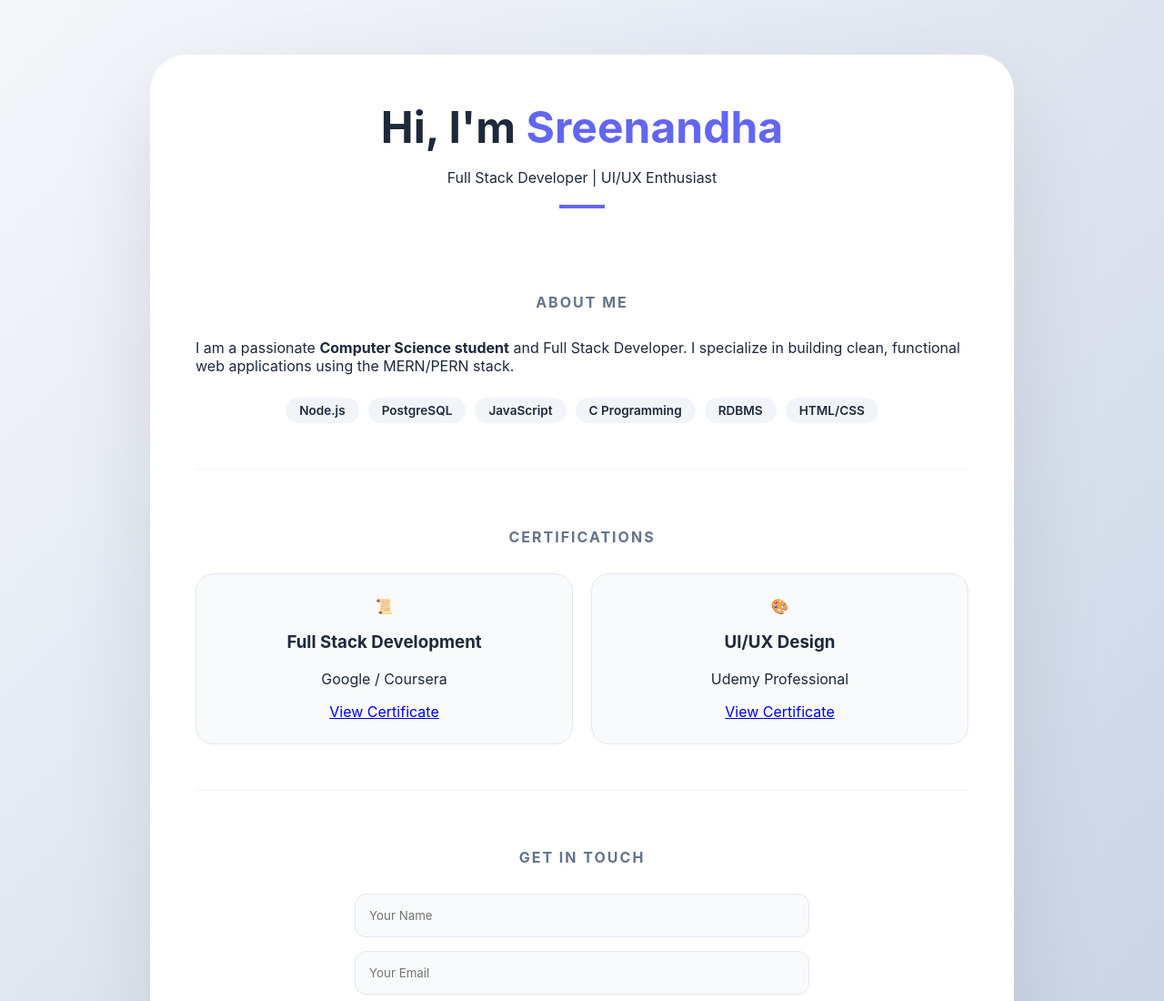
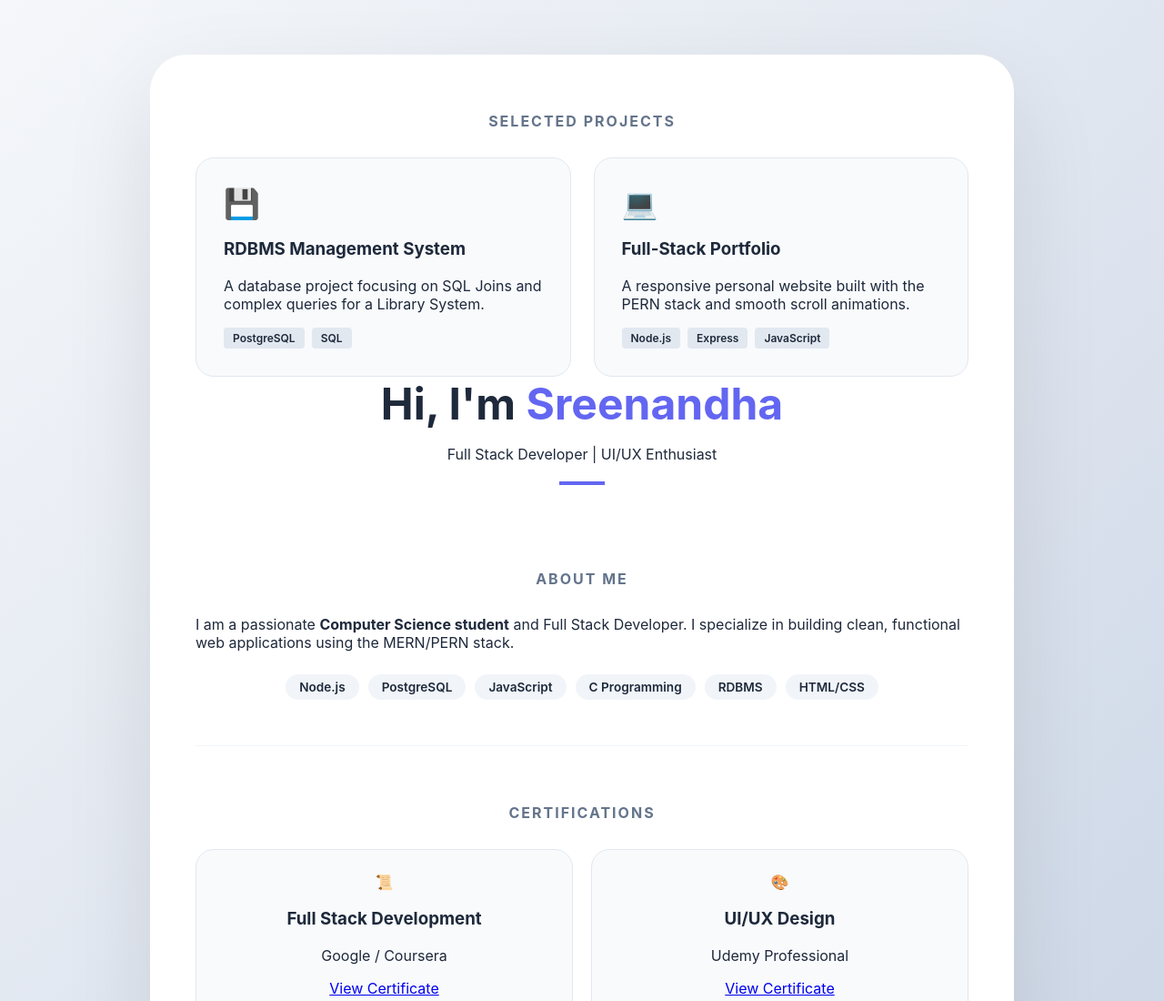
Before and after one commit to periyeshivananda-design/my-portfolio, a plain HTML site: page frontend/index.html in a window 1280 px wide. Shown: the top 1100 px of the page at 91% size. Drawn offline with Linux system fonts and the light colour scheme.

Commit message:
portfolio is updated

```diff
--- a/frontend/index.html
+++ b/frontend/index.html
@@ -8,7 +8,24 @@
 </head>
 <body>
     <div class="main-card-wrapper">
+        <section id="work" class="hidden">
+    <h2>Selected Projects</h2>
+    <div class="project-grid">
+        <div class="project-card">
+            <div class="project-icon">💾</div>
+            <h3>RDBMS Management System</h3>
+            <p>A database project focusing on SQL Joins and complex queries for a Library System.</p>
+            <div class="project-tech"><span>PostgreSQL</span><span>SQL</span></div>
+        </div>
 
+        <div class="project-card">
+            <div class="project-icon">💻</div>
+            <h3>Full-Stack Portfolio</h3>
+            <p>A responsive personal website built with the PERN stack and smooth scroll animations.</p>
+            <div class="project-tech"><span>Node.js</span><span>Express</span><span>JavaScript</span></div>
+        </div>
+    </div>
+</section>
         <header class="animate-in">
             <div class="hero">
                 <h1>Hi, I'm <span>Sreenandha</span></h1>
--- a/frontend/style.css
+++ b/frontend/style.css
@@ -74,3 +74,36 @@ input:focus, textarea:focus { outline: 2px solid var(--accent); border-color: tr
 .btn-primary:hover { opacity: 0.9; transform: scale(1.02); }
 
 footer { text-align: center; padding-top: 30px; color: var(--gray); font-size: 0.8rem; }
+/* Projects Section */
+.project-grid {
+    display: grid;
+    grid-template-columns: repeat(auto-fit, minmax(280px, 1fr));
+    gap: 25px;
+    margin-top: 30px;
+}
+
+.project-card {
+    background: #f8fafc;
+    padding: 30px;
+    border-radius: 20px;
+    border: 1px solid #e2e8f0;
+    transition: all 0.3s ease;
+    text-align: left;
+}
+
+.project-card:hover {
+    transform: translateY(-8px);
+    border-color: var(--accent);
+    box-shadow: 0 20px 30px rgba(0,0,0,0.05);
+}
+
+.project-icon { font-size: 2rem; margin-bottom: 15px; }
+
+.project-tech { display: flex; gap: 8px; margin-top: 15px; }
+.project-tech span {
+    font-size: 0.75rem;
+    background: #e2e8f0;
+    padding: 4px 10px;
+    border-radius: 4px;
+    font-weight: 600;
+}
```
